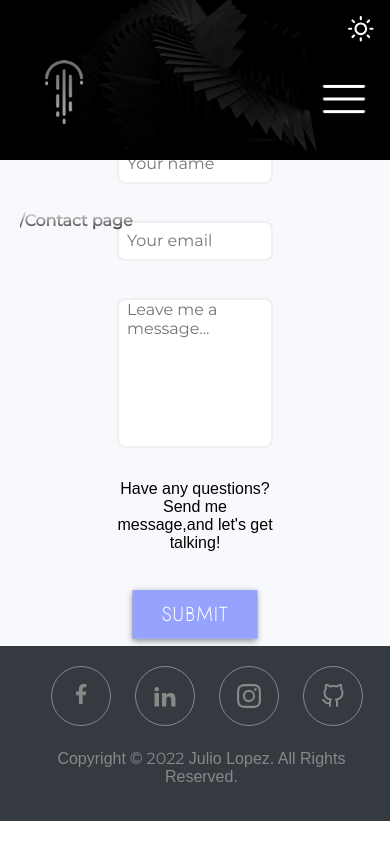
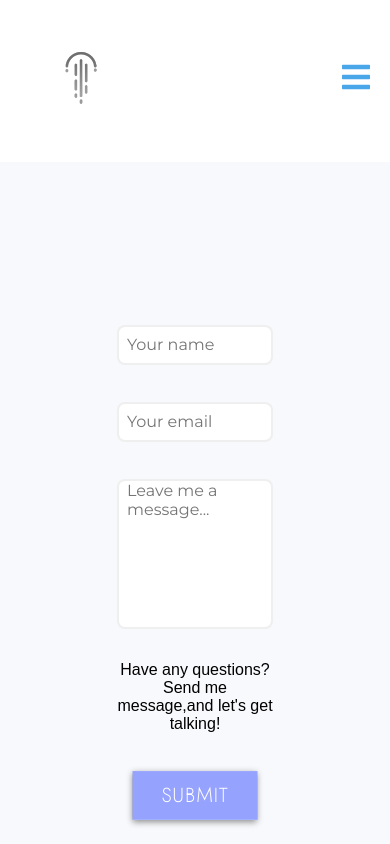
Before and after one commit to JulioCLop/my-website, a React (Create React App) app: page /contact in a window 390 px wide. Shown: the top 844 px of the page. Built offline with nearby package versions, Linux system fonts and the light colour scheme.

Commit message:
changed navbar, made it more reusable and better mobile responsive

```diff
--- a/src/components/DarkMode.module.css
+++ b/src/components/DarkMode.module.css
@@ -2,8 +2,8 @@
 
 .darkmode-icon{
   position: absolute;
-  top: 1rem;
-  right: 1rem;
+  top: 4rem;
+  right: 4rem;
   color: white;
   cursor: pointer;
 }
--- a/src/components/FooterComponent.js
+++ b/src/components/FooterComponent.js
@@ -63,12 +63,6 @@ const widthScreen = () => {
   <footer className={classes.footer}>
   {widthScreen()}
    <div className={classes.socialmedia}>
-   <ul>
-     <li className='icon-facebook'><a href='https://www.facebook.com'><GrFacebookOption  className={`${classes.icon}`} /></a></li>
-     <li className='icon-linkedin'><ImLinkedin2 className={classes.icon}/></li>
-     <li className='icon-instagram'><BsInstagram className={classes.icon}/></li>
-     <li className='icon-github'><FiGithub className={classes.icon}/></li>
-   </ul>
    </div>
    <div className={classes["copyright-container"]}>
     <div className="copyright">
--- a/src/components/FooterComponent.module.css
+++ b/src/components/FooterComponent.module.css
@@ -3,10 +3,10 @@
     height: 150px;
     color: #888;
     display: grid;
-    background-color: #343a40;
+    background-color: white;
     grid-template-columns: repeat(3, minmax(300px, 1fr));
     font-family: Poppins,sans-serif;
-
+    box-shadow: 0 5px 15px rgba(0, 0, 0, 0.1) ;
 }
 .logo{
     width: 100%;
@@ -18,58 +18,11 @@
 .logo img{
 transform: scale(200%) translate(-60%);
 }
-.socialmedia{
-    display: flex;
-    align-items: center;
-    justify-content: center;
-    height: 100%;
-    width: 100%;
-}
-.socialmedia ul{
-    display: flex;
-    align-items: center;
-
-
-}
-.socialmedia ul li{
-  list-style: none;
-  margin-left: 1.5rem;
-  height: 60px;
-  width: 60px;
-  border: 1px solid #888;
-  padding: 1rem;
-  border-radius: 60px;
-  display: flex;
-  align-items: center;
-  justify-content: center;
-  cursor: pointer;
-
-}
-.socialmedia ul li:hover{
-    background-color: #002bdc;
-    border: 1px solid #002bdc;
-    transform: scale(94%);
-    transition: 0.6s all;
-
-}
-
-.socialmedia ul li a{
-  color:#888;
-
-}
-.icon{
-    font-size: 2rem;
-}
-.icon:nth-child(1){
-    font-size: 1.5rem;
-}
 
 .copyright-container{
     display: flex;
     align-items: center;
-    justify-content: flex-end;
-
-
+    justify-content: center;
 }
 
 .copyright-container p{
--- a/src/components/NavbarComponent.js
+++ b/src/components/NavbarComponent.js
@@ -1,4 +1,4 @@
-import React, { useContext, useState} from "react";
+import React, { useContext,useRef,useEffect, useState} from "react";
 
 
 import { NavLink } from "react-router-dom";
@@ -9,11 +9,15 @@ import NavbarLogo from "../assets/LoadingPage/newLogoNoBackround.png";
 import { ThemeContext } from "../context/Theme.Contexts";
 
 import DarkMode from "./DarkMode";
+import {links, socialMedia} from '../module/NavbarData';
 
 import {  useMediaQuery } from "@mui/material";
 import { useTheme } from "@mui/material/styles";
 
+
+
 import classes from "./NavbarConponent.module.css";
+import { FaBars } from "react-icons/fa";
 
 
 
@@ -23,100 +27,72 @@ const NavbarComponent = () => {
   const { sideNav, setSideNav } = useContext(ThemeContext);
   const [activeBtn, setActiveBtn] = useState(false);
   const matchesMD = useMediaQuery(theme.breakpoints.up("md"));
+  const [showLinks, setShowLinks] = useState(false);
+  const linksRef = useRef(null);
+  const linksContainerRef = useRef(null);
+
+useEffect(() => {
+
+  const linksHeight = linksRef.current.getBoundingClientRect().height;
+  if(showLinks){
+    linksContainerRef.current.style.height = `${linksHeight}px`
+  }else{
+    linksContainerRef.current.style.height = '0px';
+  }
+
+}, [showLinks])
+
 
   let activeStyle = {
-    color: "gray",
-    margin: '12px',
-
+    color: "hsl(205, 78%, 60%)",
+    fontWeight: 'bold',
   };
 
 
-
-  const clickHandler = () => {
-    setActiveBtn( prevActiveBtn => !prevActiveBtn)
-    setSideNav(prevSideNav => !prevSideNav)
-
-  };
+  const toggleHandler = () => {
+    setShowLinks(prev => !prev)
+  }
 
 
   return (
-    <React.Fragment>
-      <header className={classes.header}>
    <nav>
-          <div className={classes["navbar-container-1"]}>
-            <Link to="/">
-              <img src={NavbarLogo} alt="logo" />
-            </Link>
+   <div className={classes["nav-center"]}>
+    <div className={classes["nav-header"]}>
+    <img src={NavbarLogo} alt='logo'/>
+    <button onClick={toggleHandler} className={classes["nav-toggle"]}>
+    <FaBars/>
+    </button>
     </div>
-          <div className={`${classes["navbar-container-2"]} ${!matchesMD ? classes["navbar-mobile"]: ''}`}>
-            {!sideNav && !matchesMD || sideNav ? (
-              <div
-                onClick={clickHandler}
-                className={`${classes["toggle-button"]}  ${activeBtn ? classes.active : classes["not-active"] } `}
-              >
-                <span></span>
-                <span></span>
-                <span></span>
-              </div>
-            ) : (
-              ""
-            )}
-            {(!sideNav && matchesMD) || (sideNav && matchesMD) ? (
-              <ul className={classes["navbar-inner-ul"]}>
-                <li>
-                  <NavLink
-                   style={({ isActive }) =>
+    <div ref={linksContainerRef} className={classes['links-container']}>
+    <ul ref={linksRef} className={classes.links}>
+    {links.map(link=>{
+      const {id, url, text} = link;
+      return (
+        <li key={id}>
+          <NavLink  style={({ isActive }) =>
               isActive ? activeStyle : undefined
-                    }
-                    className={classes["nav-btn"]}
-                    to="/"
-                  >
-                    Home
+            } to={url}>
+            {text}
           </NavLink>
         </li>
-                <li>
-                  <NavLink
-                    className={classes["nav-btn"]}
-                    style={({ isActive }) =>
-                      isActive ? activeStyle : undefined
-                    }
-                    to="/about"
-                  >
-                    About
-                  </NavLink>
+      )
+    })}
+    </ul>
+     </div>
+    <ul className={classes["social-icons"]}>
+      {socialMedia.map(eachSocial => {
+        const {id, url, icon} = eachSocial;
+        return (
+          <li key={id}>
+            <a target='_blank' rel="noreferrer" href={url}>
+              {icon}
+            </a>
           </li>
-                <li>
-                  <NavLink
-                    style={({ isActive }) =>
-                      isActive ? activeStyle : undefined
-                    }
-                    className={classes["nav-btn"]}
-                    to="/projects"
-                  >
-                    Projects
-                  </NavLink>
-                </li>
-                <li>
-                  <NavLink
-                    className={classes["nav-btn"]}
-                    style={({ isActive }) =>
-                      isActive ? activeStyle : undefined
-                    }
-                    to="/contact"
-                  >
-                    Contact
-                  </NavLink>
-                </li>
+        )
+      })}
     </ul>
-            ) : (
-              ""
-            )}
    </div>
-      <DarkMode/>
    </nav>
-      </header>
-      <div />
-    </React.Fragment>
   );
 }
 
--- a/src/components/NavbarConponent.module.css
+++ b/src/components/NavbarConponent.module.css
@@ -1,343 +1,105 @@
+nav{
+  background-color: white;
+  box-shadow: 0 5px 15px rgba(0, 0, 0, 0.1) ;
+}
+.nav-header {
+  display: flex;
+  align-items: center;
+  justify-content: space-between;
+  padding: 1rem;
 
-.header{
-  position: relative;
-  z-index: 5;
-  top: 0;
-  width: 100%;
+}
+ul{
+  list-style:none;
+}
+.nav-header img{
+  height: 130px;
+  width: 130px;
+  }
+.nav-toggle {
+  font-size: 2rem;
+  color: hsl(205, 78%, 60%);
+  background: transparent;
+  border-color: transparent;
+  transition: all 0.3s linear;
+  cursor: pointer;
+}
+.nav-toggle:hover {
+  color: hsl(205, 90%, 76%);
+  transform: rotate(90deg);
+}
+.links a {
+  color: hsl(209, 34%, 30%);
+  font-size: 1rem;
+  text-transform: capitalize;
+  letter-spacing: 0.1rem;
+  text-decoration: none;
+  display: block;
+  padding: 0.5rem 1rem;
+  transition: all 0.3s linear;
+
+}
+.links a:hover {
+  background: hsl(209, 71%, 66%);
+  color: hsl(209, 44%, 56%);
+  padding-left: 1.5rem;
+}
+.social-icons {
+  display: none;
+}
+.links-container {
+  height: 0;
+  overflow: hidden;
+  transition: all 0.3s linear;
+}
+.show-container {
   height: 10rem;
-  background-image: url(../assets/Nav/sumaid-pal-singh-bakshi-XWSmgos6l5k-unsplash.jpg);
-  background-size: cover;
-  background-repeat: no-repeat;
-  background-position: center;
-  -webkit-filter: grayscale(20%);
-          filter: grayscale(20%);
 }
 
-nav{
-position: relative;
-padding-top: 5rem;
-width: 100%;
-height: 100%;
-display: -webkit-box;
-display: -ms-flexbox;
+@media screen and (min-width: 800px) {
+  .nav-center {
+    max-width: 1170px;
+    margin: 0 auto;
     display: flex;
--webkit-box-align: start;
-  -ms-flex-align: start;
-      align-items: flex-start;
--webkit-box-pack: center;
-  -ms-flex-pack: center;
-      justify-content: center;
-
+    align-items: center;
+    justify-content: space-between;
+    padding: 1rem;
   }
-
-.navbar-container-1 img{
-  width: 10rem;
-  height: 10rem;
-  margin-left: 2.5rem;
-  position: absolute;
-  left: 2rem;
-  top: 1rem
-
+  .nav-header {
+    padding: 0;
   }
-
-.navbar-container-2{
-
+  .nav-toggle {
+    display: none;
   }
-.navbar-mobile{
-position: absolute;
-right: 0rem;
-top: 4rem;
+  .links-container {
+    height: auto !important;
   }
-
-
-
-.nav-btn{
-  font-size: 16px;
-  color: white;
-  padding: 0.6rem;
-  font-weight: 900;
-  letter-spacing: 0.05rem;
-  text-decoration: none;
-  font-family: 'Poppins', sans-serif;
-
-
+  .links {
+    display: flex;
   }
-
-.nav-btn:hover{
-  color: #002BDC;
-  -webkit-transition: all 0.1s ease;
-  -o-transition: all 0.1s ease;
-  transition: all 0.1s ease;
-
+  .links a {
+    padding: 0;
+    margin: 0 0.5rem;
   }
-.nav-btn:active{
-background-color: rgba(253, 250, 250, 0.116);
-
+  .links a:hover {
+    padding: 0;
+    background: transparent;
   }
-
-.navbar-inner-ul{
-  display: -webkit-box;
-  display: -ms-flexbox;
+  .social-icons {
     display: flex;
-  list-style: none;
+    font-size: 1.5rem;
   }
-
-
-/* Toggle Menu Hamburger */
-.toggle-button{
-  margin-top: 15px;
- width: 60px;
- cursor: pointer;
- -webkit-transform: scale(70%);
-     -ms-transform: scale(70%);
-         transform: scale(70%);
+  .social-icons a {
+    margin: 0 0.5rem;
+    color: hsl(205, 78%, 60%);
+    transition:  all 0.3s linear;
   }
-.toggle-button span {
- display: block;
- width: 100%;
- -webkit-box-shadow: 0 2px 10px 0 rgba(0,0,0,0.3);
-         box-shadow: 0 2px 10px 0 rgba(0,0,0,0.3);
- border-radius: 3px;
- height: 4px;
- background: #fff;
- -webkit-transition: all .3s;
- -o-transition: all .3s;
- transition: all .3s;
- position: relative;
-
-
-}
-
-span + span {
- margin-top: 14px;
-}
-
-.active span:nth-child(1) {
- -webkit-animation: ease .7s top forwards;
-         animation: ease .7s top forwards;
-}
-
-.not-active span:nth-child(1) {
- -webkit-animation: ease .7s top-2 forwards;
-         animation: ease .7s top-2 forwards;
-}
-
-.active span:nth-child(2) {
- -webkit-animation: ease .7s scaled forwards;
-         animation: ease .7s scaled forwards;
-}
-
-.not-active span:nth-child(2) {
- -webkit-animation: ease .7s scaled-2 forwards;
-         animation: ease .7s scaled-2 forwards;
-}
-
-.active span:nth-child(3) {
- -webkit-animation: ease .7s bottom forwards;
-         animation: ease .7s bottom forwards;
-}
-
-.not-active span:nth-child(3) {
- -webkit-animation: ease .7s bottom-2 forwards;
-         animation: ease .7s bottom-2 forwards;
-}
-
-
-
-
-/* All toggleDarkMode css on diffrent file. */
-  @keyframes top {
-    0% {
-      top: 0;
-      left: 0;
-      transform: rotate(0);
-    }
-    50% {
-      top: 17px;
-      transform: rotate(0);
-    }
-    100% {
-      top: 16.5px;
-      left: 1px;
-      transform: rotate(48deg);
+  .social-icons a:hover {
+    color: hsl(205, 90%, 88%);
   }
 }
-
-  @keyframes top-2 {
-    0% {
-      top: 17px;
-      transform: rotate(45deg);
-    }
-    50% {
-      top: 17px;
-      transform: rotate(0deg);
-    }
-    100% {
-      top: 0;
-      transform: rotate(0deg);
+@media screen and (min-width: 992px) {
+  .section {
+    width: 95vw;
   }
 }
-
-  @keyframes bottom {
-    0% {
-      bottom: 0;
-      transform: rotate(0);
-    }
-    50% {
-      bottom: 21px;
-      transform: rotate(0);
-    }
-    100% {
-      bottom: 21px;
-      transform: rotate(135deg);
-    }
-  }
-
-  @keyframes bottom-2 {
-    0% {
-      bottom: 21px;
-      transform: rotate(135deg);
-    }
-    50% {
-      bottom: 21px;
-      transform: rotate(0);
-    }
-    100% {
-      bottom: 0;
-      transform: rotate(0);
-    }
-  }
-
-  @keyframes scaled {
-    50% {
-      transform: scale(0);
-    }
-    100% {
-      transform: scale(0);
-    }
-  }
-
-  @keyframes scaled-2 {
-    0% {
-      transform: scale(0);
-    }
-    50% {
-      transform: scale(0);
-    }
-    100% {
-      transform: scale(1);
-    }
-  }
-
-
-
-@media (min-width: 1281px) {
-
-
-
-  }
-
-
-  @media (min-width: 1025px) and (max-width: 1280px) {
-
-
-  }
-
-
-  @media (min-width: 768px) and (max-width: 1024px) {
-    .navbar-container-1 img{
-      margin-left: 0rem;
-      left: -1rem;
-  }
-  .navbar-mobile{
-    right: 0;
-  }
-  .activePage{
-    left: 50%;
-    transform: translate(-50%, -50%);
-    bottom: 0;
-  }
-  .toggle-button{
-    margin-right: 1rem;
-   }
-
-
-  }
-
-
-  @media (min-width: 768px) and (max-width: 1024px) and (orientation: landscape) {
-    .navbar-container-1 img{
-      margin-left: 0rem;
-      left: -1rem;
-  }
-  .navbar-mobile{
-    right: 0;
-  }
-  .activePage{
-    left: 50%;
-    transform: translate(-50%, -50%);
-
-  }
-  .navbar-mobile{
-    position: absolute;
-    right: 0rem;
-    top: 4rem;
-  }
-  .toggle-button{
-    margin-right: 1rem;
-   }
-
-  }
-
-
-
-  @media (min-width: 481px) and (max-width: 767px) {
-    .navbar-container-1 img{
-      margin-left: 0rem;
-      left: -1rem;
-  }
-  .navbar-mobile{
-    right: 0;
-  }
-  .activePage{
-    left: 50%;
-    transform: translate(-50%, -50%);
-    bottom: 0;
-  }
-  .navbar-mobile{
-    position: absolute;
-    right: 0rem;
-    top: 4rem;
-  }
-  .toggle-button{
-    margin-right: 1rem;
-   }
-
-
-  }
-
-
-  @media  (max-width: 480px) {
-    .navbar-container-1 img{
-      margin-left: 0rem;
-      left: -1rem;
-  }
-  .navbar-mobile{
-    right: 0;
-  }
-  .activePage{
-    left: 50%;
-    transform: translate(-50%, -50%);
-    bottom: 0;
-  }
-  .navbar-mobile{
-    position: absolute;
-    right: 0rem;
-    top: 4rem;
-  }
-  .toggle-button{
-   margin-right: 1rem;
-  }
-
-
-  }
--- /dev/null
+++ b/src/module/NavbarData.js
@@ -0,0 +1,42 @@
+import React from "react";
+import { FaFacebook, FaLinkedin, FaGithub } from "react-icons/fa";
+
+export const links = [
+    {
+        id: 1,
+        url: '/',
+        text: 'home'
+    },
+    {
+        id: 2,
+        url: "/about",
+        text: 'about'
+    },
+     {
+        id: 3,
+        url: "/projects",
+        text: 'project'
+    },
+     {
+        id: 4,
+        url: "/contact",
+        text: 'contact'
+    }
+];
+
+export const socialMedia = [
+    {
+        id: 1,
+        url: 'https://www.linkedin.com/in/juliolopezdev/',
+        icon: <FaLinkedin/>
+
+    },{
+        id: 1,
+        url: 'https://www.facebook.com/julioclopezDev/',
+        icon: <FaFacebook/>
+    },{
+        id: 1,
+        url: 'https://github.com/JulioCLop',
+        icon: <FaGithub/>
+    }
+]
--- a/src/pages/ContactPage/ContactPage.module.css
+++ b/src/pages/ContactPage/ContactPage.module.css
@@ -2,7 +2,7 @@
   display: flex;
   align-items: center;
   justify-content: center;
-  height: calc(100vh - (418px - 60px));
+  height: 100vh;
 }
 
 .section-contact-2{
--- a/src/pages/HomePage/MainHomePage.js
+++ b/src/pages/HomePage/MainHomePage.js
@@ -1,7 +1,6 @@
 import React, {useContext} from 'react';
 
 import { ThemeContext } from '../../context/Theme.Contexts';
-import { useLocation } from "react-router-dom";
 
 import NavbarComponent from '../../components/NavbarComponent';
 import MobileNavigation from '../../components/MobileNavigation';
@@ -13,21 +12,12 @@ import classes from './MainHomePage.module.css';
 
 const MainHomePage = (props) => {
 const {darkMode, darkModeStyles} = useContext(ThemeContext);
-const location = useLocation();
 
-
-const activeLocation = () => {
-  const path = location.pathname.toString();
-   const pathName =  path.split('').splice(2)
-   const pathNameCase = path.split('').splice(1)[0].toUpperCase();
-    return pathNameCase + pathName.join('')
- };
 
   return (
   <React.Fragment>
      <NavbarComponent  />
       <MobileNavigation  />
-      <h1 className={classes.activePage}>{`/${activeLocation()}`} page</h1>
       <MainView className={classes["main-view"]} darkMode={darkMode && `${classes["main-view"]} `} style={darkMode ? darkModeStyles : {}} >
       {props.children}
       </MainView>
--- a/src/pages/HomePage/MainHomePage.module.css
+++ b/src/pages/HomePage/MainHomePage.module.css
@@ -7,7 +7,7 @@
 .activePage{
   position:absolute;
   font-size: 1rem;
- top:25%;
+  top:25%;
   left: 5%;
   background: -webkit-linear-gradient(#eee, #333);
   -webkit-background-clip: text;
```
Lines whose indentation alone changed are shown as unchanged.
